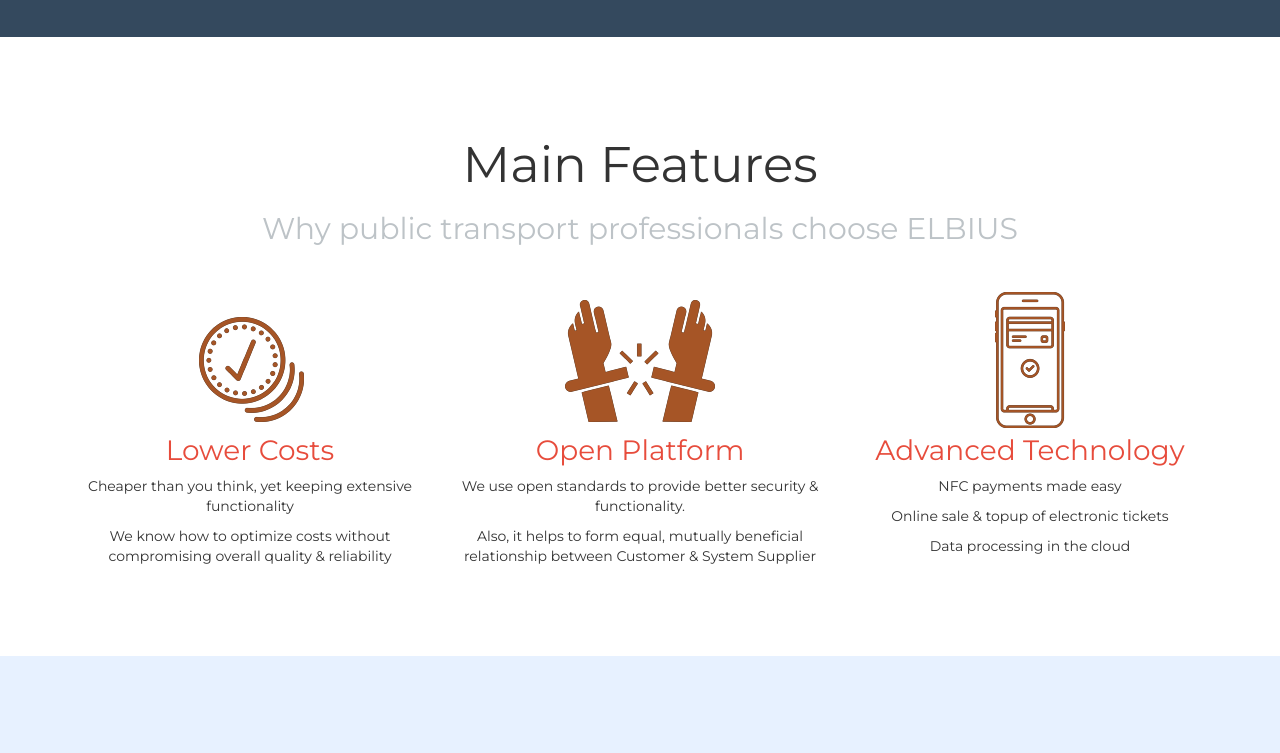
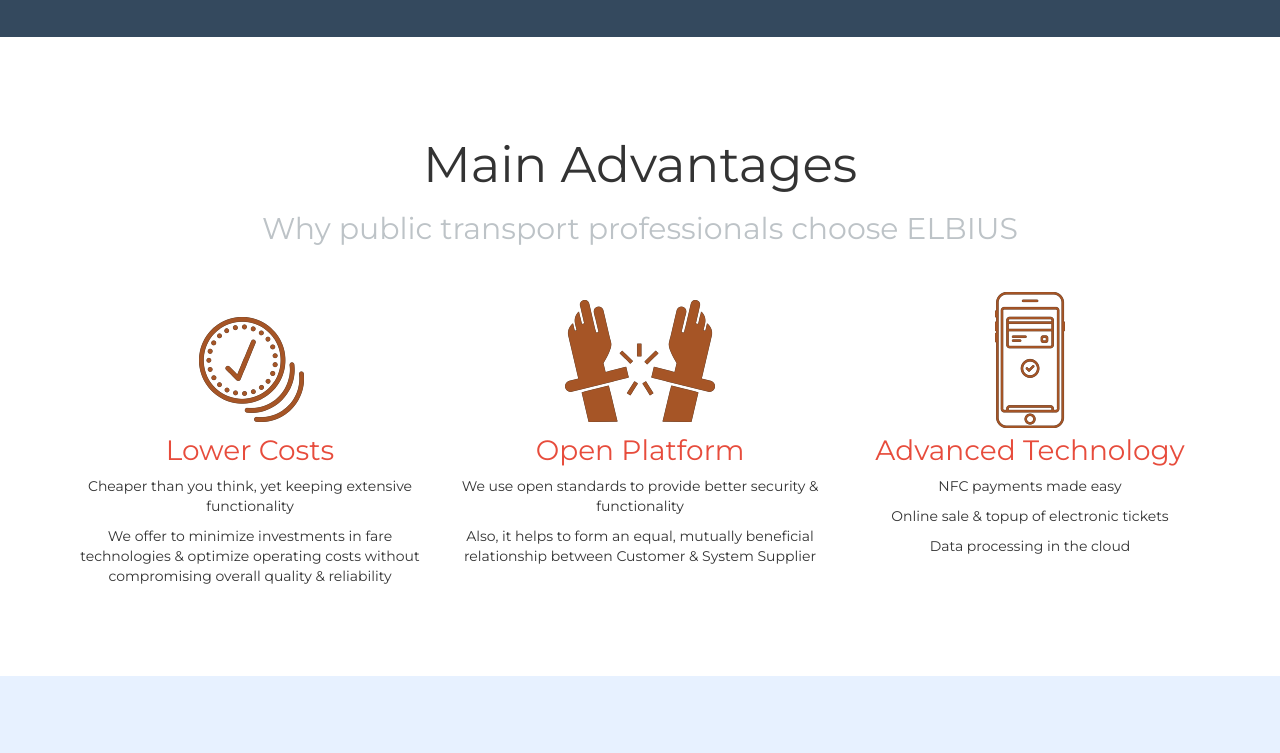
Before and after one commit to bromium/elbiuscom, a plain HTML site: page index.html in a window 1280 px wide. Shown: the part 600-1353 px from the top of the page. Drawn offline with Linux system fonts and the light colour scheme.

Commit message:
Update index.html
changes in text

```diff
--- a/index.html
+++ b/index.html
@@ -113,7 +113,7 @@
 <section id="services">
 <div class="container text-center">
 <div class="row">
-<h1 class="title">Main Features</h1>
+<h1 class="title">Main Advantages</h1>
 <h2 class="subtitle">Why public transport professionals choose ELBIUS</h2>
 
     <div class="col-lg-4 col-md-4 col-sm-4 col-xs-12">
@@ -121,7 +121,7 @@
     <img src="img/lowercosts.png" alt="">
     <h3>Lower Costs</h3>
     <p>Cheaper than you think, yet keeping extensive functionality</p>
-	<p>We know how to optimize costs without compromising overall quality & reliability</p>
+	<p>We offer to minimize investments in fare technologies & optimize operating costs without compromising overall quality & reliability</p>
     </div>
     </div>
 
@@ -130,8 +130,8 @@
     <div class="service-item">
     <img src="img/open.png" alt="">
     <h3>Open Platform</h3>
-    <p>We use open standards to provide better security & functionality.</p>
-	<p>Also, it helps to form equal, mutually beneficial relationship between Customer & System Supplier</p>
+    <p>We use open standards to provide better security & functionality</p>
+	<p>Also, it helps to form an equal, mutually beneficial relationship between Customer & System Supplier</p>
     </div>
     </div>
 
@@ -140,7 +140,7 @@
     <img src="img/advanced.png" alt="">
     <h3>Advanced Technology</h3>
     <p>NFC payments made easy</p>
-	<p>Online sale & topup of electronic tickets </p>
+	<p>Online sale & topup of electronic tickets</p>
 	<p>Data processing in the cloud</p>
 
 
@@ -176,7 +176,7 @@
     <img src="img/ta.png" alt="">
     <h3>Transportation Authorities</h3>
     <p>ELBIUS helps to efficiently organize & control public transportation services in your city and/or region</p>
-
+	<p>Farebox recovery ratio increases with our system implementation</p>
     </div>
     </div>
 
```
